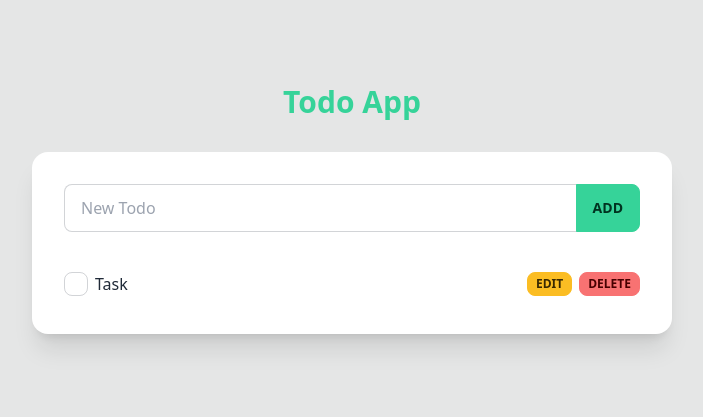
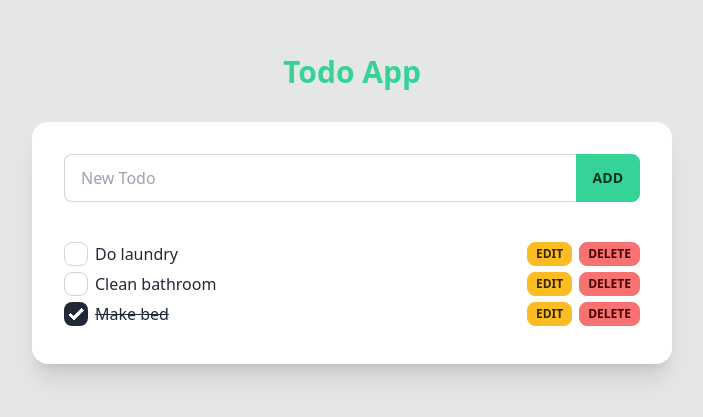
Before and after one commit to austinmielke/todo-app, a React (Vite) app: page / in a window 1280 px wide. Shown: the part 167-584 px from the top of the page, without its empty margins (288-991 px from the left). Built offline with nearby package versions, Linux system fonts and the light colour scheme.

Commit message:
feat: adds functionality to add new todo

```diff
--- a/package.json
+++ b/package.json
@@ -10,6 +10,7 @@
     "preview": "vite preview"
   },
   "dependencies": {
+    "nanoid": "^5.0.1",
     "react": "^18.2.0",
     "react-dom": "^18.2.0"
   },
--- a/src/App.jsx
+++ b/src/App.jsx
@@ -1,11 +1,9 @@
 import Layout from './Layout'
-import TodoInput from './TodoInput'
 import TodoList from './TodoList'
 
 function App() {
   return (
     <Layout>
-      <TodoInput />
       <TodoList />
     </Layout>
   )
--- /dev/null
+++ b/src/Todo.jsx
@@ -0,0 +1,18 @@
+const Todo = ({ todo }) => {
+  return (
+    <li key={todo.id} className="join w-full">
+      <input
+        type="checkbox"
+        checked={todo.completed}
+        className="checkbox mr-2"
+      />
+      <span className={todo.completed ? 'mr-auto line-through' : 'mr-auto'}>
+        {todo.task}
+      </span>
+      <button className="btn btn-warning btn-xs mr-2">Edit</button>
+      <button className="btn btn-error btn-xs">Delete</button>
+    </li>
+  )
+}
+
+export default Todo
--- a/src/TodoInput.jsx
+++ b/src/TodoInput.jsx
@@ -1,11 +1,33 @@
-const TodoInput = () => {
+import { nanoid } from 'nanoid'
+import { useState } from 'react'
+
+const TodoInput = ({ addTodo }) => {
+  const [inputValue, setInputValue] = useState('')
+
+  const handleInputChange = (e) => {
+    setInputValue(e.target.value)
+  }
+
+  const handleFormSubmit = (e) => {
+    e.preventDefault()
+    const newTodo = {
+      id: nanoid(),
+      task: e.target['new-todo'].value,
+      completed: false
+    }
+    addTodo(newTodo)
+    setInputValue('')
+  }
+
   return (
-    <form className="join mx-auto mb-8 w-full">
+    <form className="join mx-auto mb-8 w-full" onSubmit={handleFormSubmit}>
       <input
         name="new-todo"
         type="text"
+        value={inputValue}
         placeholder="New Todo"
         className="input join-item input-bordered w-full"
+        onChange={handleInputChange}
       />
       <button className="btn btn-success join-item">Add</button>
     </form>
--- a/src/TodoList.jsx
+++ b/src/TodoList.jsx
@@ -1,13 +1,42 @@
+import { useState } from 'react'
+import Todo from './Todo'
+import TodoInput from './TodoInput'
+
 const TodoList = () => {
+  const defaultTasks = [
+    {
+      id: '123',
+      task: 'Do laundry',
+      completed: false
+    },
+    {
+      id: '124',
+      task: 'Clean bathroom',
+      completed: false
+    },
+    {
+      id: '125',
+      task: 'Make bed',
+      completed: true
+    }
+  ]
+
+  const [todos, setTodos] = useState(defaultTasks)
+
+  const addTodo = (newTodo) => {
+    const updatedTodos = [...todos, newTodo]
+    setTodos(updatedTodos)
+  }
+
   return (
-    <ul className="mx-auto w-full">
-      <li className="join w-full">
-        <input type="checkbox" checked={false} className="checkbox mr-2" />
-        <span className="mr-auto">Task</span>
-        <button className="btn btn-warning btn-xs mr-2">Edit</button>
-        <button className="btn btn-error btn-xs">Delete</button>
-      </li>
-    </ul>
+    <>
+      <TodoInput addTodo={addTodo} />
+      <ul className="mx-auto w-full">
+        {todos.map((todo) => (
+          <Todo key={todo.id} todo={todo} />
+        ))}
+      </ul>
+    </>
   )
 }
 
```
Also changed, not shown: 1 other file (tests, documents, lock files or other folders).
